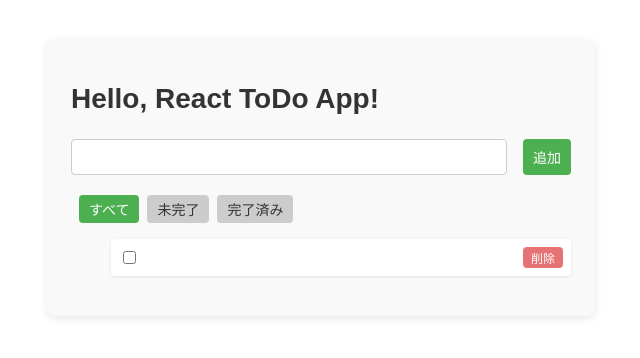
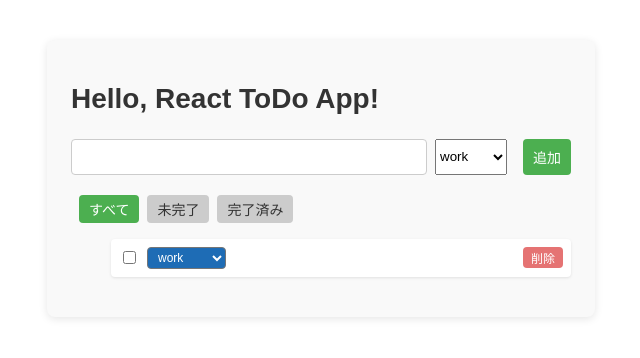
Before and after one commit to K1ndar00/react-todo-app, a React (Vite) app: page / in a window 1280 px wide. Both pictures are taken after a click on the button "追加". Shown: the top 358 px of the page, without its empty margins (319-959 px from the left). Built offline with nearby package versions, Linux system fonts and the light colour scheme; the HTML template or start-up script is replaced by a standard one.

Commit message:
タグ機能を追加

```diff
--- a/src/App.css
+++ b/src/App.css
@@ -43,6 +43,14 @@ h1 {
     gap: 8px;
 }
 
+.tag-label {
+    background-color: #1e6cb5;
+    color: #fff;
+    padding: 2px 6px;
+    border-radius: 4px;
+    font-size: 12px;
+}
+
 input {
     padding: 8px;
     font-size: 16px;
--- a/src/App.jsx
+++ b/src/App.jsx
@@ -2,7 +2,7 @@ import { useEffect, useState } from 'react';
 import './App.css';
 
 // TodoItemコンポーネントを定義
-function TodoItem({todo, onToggle, onDelete}){
+function TodoItem({todo, onToggle, onDelete, onTagChange, tagOptions}) {
     return(
         <li className="todo-item" style = {{textDecoration: todo.done ? 'line-through' : 'none'}}>
             <div className="todo-content">
@@ -12,6 +12,14 @@ function TodoItem({todo, onToggle, onDelete}){
                     onChange = {onToggle}
                 />
                 {todo.text}
+                <select
+                value =  {todo.tag}
+                className="tag-label"
+                onChange = {(e) => onTagChange(e.target.value)}> //e.target.valueってどんな意味？
+                    {tagOptions.map((tag) => (
+                        <option key={tag} value={tag}>{tag}</option>
+                    ))}
+                </select>
             </div>
             <button className="delete-btn" onClick = {onDelete}>削除</button>
         </li>
@@ -19,6 +27,8 @@ function TodoItem({todo, onToggle, onDelete}){
 }
 
 export default function App(){
+    const tagOptions = ['work', 'study', 'exercise', 'hobby']; // タグの選択肢を定義
+
     // useStateを使って、textとtodosの状態を管理
     const [text, setText] = useState('');
     const [todos, setTodos] = useState(() => {
@@ -28,10 +38,14 @@ export default function App(){
         }
         const parsedTodos = JSON.parse(saved);
         return parsedTodos.map((todo) => {
-            if (todo.id === undefined) {
-                return { ...todo, id: Date.now() + Math.random() }; // idがない場合は新しいidを生成
+            let updatedTodo = todo;
+            if (updatedTodo.id === undefined) {
+                updatedTodo = { ...updatedTodo, id: Date.now() + Math.random() }; // idがない場合は新しいidを生成
             }
-            return todo;
+            if (updatedTodo.tag === undefined) {
+                updatedTodo = { ...updatedTodo, tag: tagOptions[0] }; // tagがない場合は最初のタグを設定
+            }
+            return updatedTodo;
         });
     });
     const [filter, setFilter] = useState('all'); // フィルターの状態を管理
@@ -41,6 +55,8 @@ export default function App(){
         return true;
     });
 
+    const [selectedTag, setSelectedTag] = useState(tagOptions[0]); // タグの状態を管理
+
     // todosが変更されるたびにローカルストレージに保存する
     useEffect(() =>{
         localStorage.setItem('todos', JSON.stringify(todos));
@@ -48,7 +64,7 @@ export default function App(){
 
     //追加ボタンを押したときに呼ばれる関数
     function addTodo() {
-        setTodos([...todos, {id: Date.now(), text: text, done: false}]); // 新しいtodoを追加
+        setTodos([...todos, {id: Date.now(), text: text, done: false, tag: selectedTag}]); // 新しいtodoを追加
         setText(''); // 入力欄を空にする
         //console.log(todos); // 実験的に追加
     }
@@ -58,6 +74,17 @@ export default function App(){
         const newTodos = todos.map((todo) => {
             if (todo.id === id) {  // クリックされたtodoのIDと一致する場合
                 return {...todo, done: !todo.done}; // ここでdoneの値を反転させる
+            } else { // それ以外のtodoはそのまま返す
+                return todo;
+            }
+        });
+        setTodos(newTodos);
+    }
+
+    function updateTag(id, newTag) {
+        const newTodos = todos.map((todo) => {
+            if (todo.id === id) {  // クリックされたtodoのIDと一致する場合
+                return {...todo, tag: newTag}; // ここでdoneの値を反転させる
             } else { // それ以外のtodoはそのまま返す
                 return todo;
             }
@@ -79,6 +106,13 @@ export default function App(){
                     value={text}
                     onChange={(e) => setText(e.target.value)}
                 />
+                <select value={selectedTag} onChange = {(e) => setSelectedTag(e.target.value)}>
+                    {tagOptions.map((tag) => (
+                        <option key={tag} value={tag}>
+                            {tag}
+                        </option>
+                    ))}
+                </select>
                 <button onClick={addTodo}>追加</button>
             </div>
 
@@ -112,6 +146,8 @@ export default function App(){
                         todo = {todo}
                         onToggle = {() => toggleDone(todo.id)}
                         onDelete = {() => deleteTodo(todo.id)}
+                        onTagChange = {(newTag) => updateTag(todo.id, newTag)}
+                        tagOptions = {tagOptions}
                     />
                 ))}
             </ul>
```
